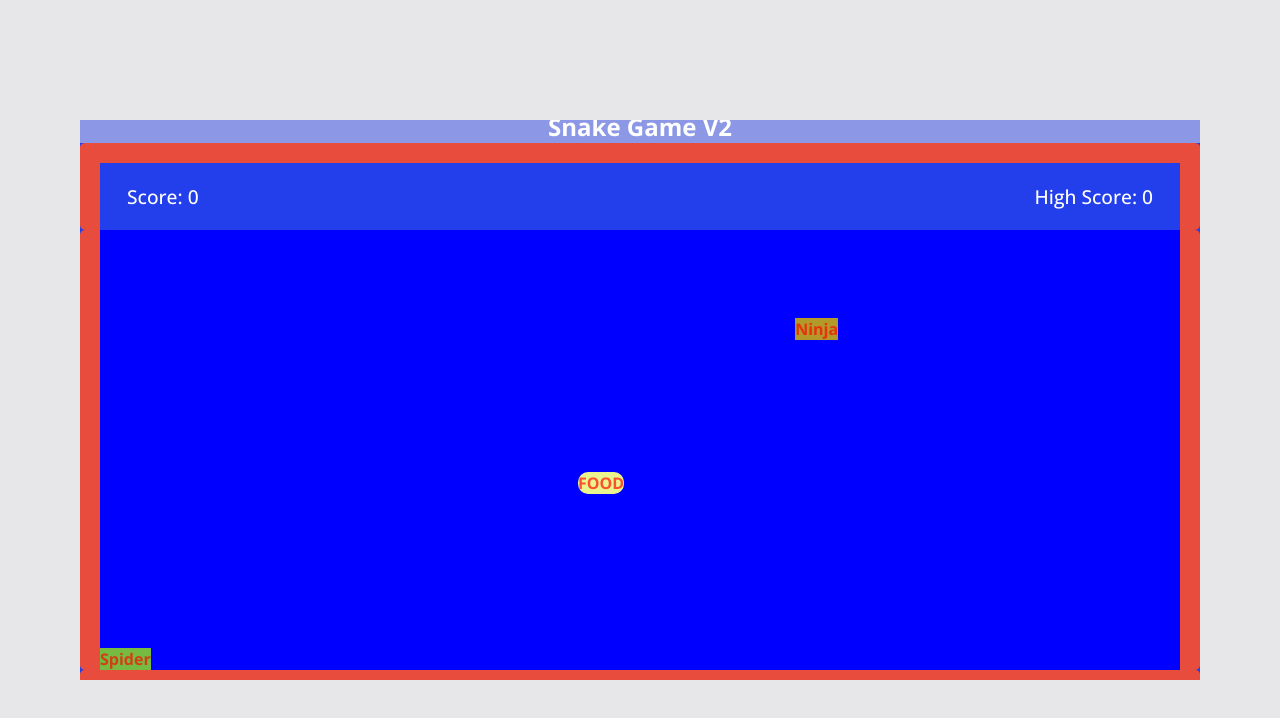
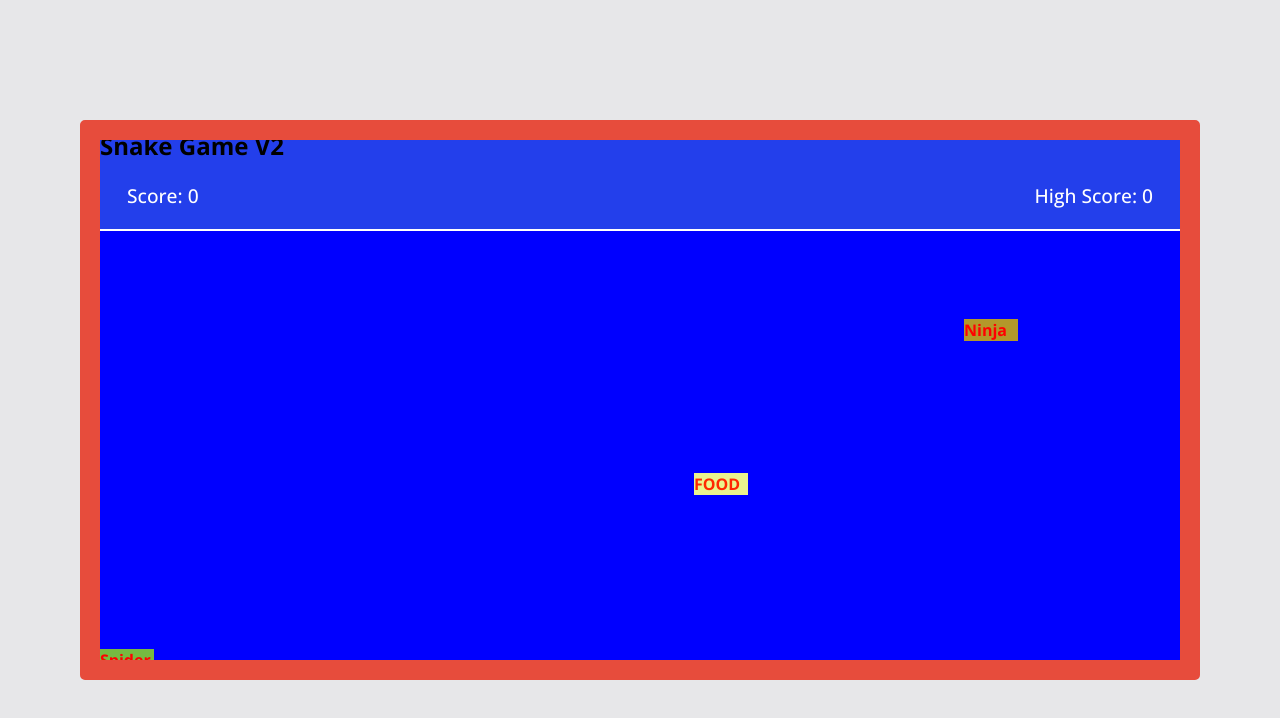
Before and after one commit to HarshilKuntmal/Snake-Game-V2, a plain HTML site: page index.html in a window 1280 px wide. Drawn offline with nearby package versions, Linux system fonts and the light colour scheme.

Commit message:
Update style.css

```diff
--- a/style.css
+++ b/style.css
@@ -7,21 +7,11 @@
   font-family: 'Open Sans', sans-serif;
 }
 body {
-  display: grid;
+  display: flex;
   align-items: center;
   justify-content: center;
   min-height: 100vh;
   background: #e7e7e9;
-}
-
-h2 {
-  display: flex;
-  overflow: hidden;
-  color: white;
-  text-align: center;
-  flex-direction: column;
-  justify-content: center;
-  background: #8c98e5;
 }
 .wrapper {
   width: 140vmin;
@@ -30,7 +20,8 @@ h2 {
   overflow: hidden;
   flex-direction: column;
   justify-content: center;
-
+  border: 20px solid #e74c3c;
+  border-radius: 5px;
   background: #233feb;
 }
 .game-details {
@@ -40,28 +31,21 @@ h2 {
   padding: 20px 27px;
   display: flex;
   justify-content: space-between;
-  border: 20px solid #e74c3c;
-  border-bottom: 0px;
-  border-radius: 5px;
+  border-bottom: 2px solid;
 }
 .play-board {
   height: 100%;
   width: 100%;
   display: grid;
   background: blue;
-  grid-template: repeat(20, 1fr) / repeat(25, 1fr);
-  border: 20px solid #e74c3c;
-  border-top: 0px;
-  border-bottom: 0px;
-  border-radius: 5px;
+  grid-template: repeat(20, 1fr) / repeat(20, 1fr);
 }
 .play-board .food {
   background: #eaf38e;
-  border-radius: 10px;
 }
 .play-board .food::before {
   content: "FOOD";
-  color: rgba(255, 0, 0, 0.663);
+  color: #ff2701;
   font-weight: bold;
 }
 .play-board .head {
@@ -69,7 +53,7 @@ h2 {
 }
 .play-board .head::before {
   content: "Ninja";
-  color: rgba(255, 0, 0, 0.663);
+  color: red;
   font-weight: bold;
 }
 .play-board .child {
@@ -77,13 +61,10 @@ h2 {
 }
 .play-board .child::before {
   content: "Spider";
-  color: rgba(255, 0, 0, 0.663);
+  color: red;
   font-weight: bold;
 }
 .blank {
-  height: 6vmin;
+  height: 3vmin;
   background: white;
-  border: 20px solid #e74c3c;
-  border-top: 0px;
-  border-radius: 5px;
 }
```
